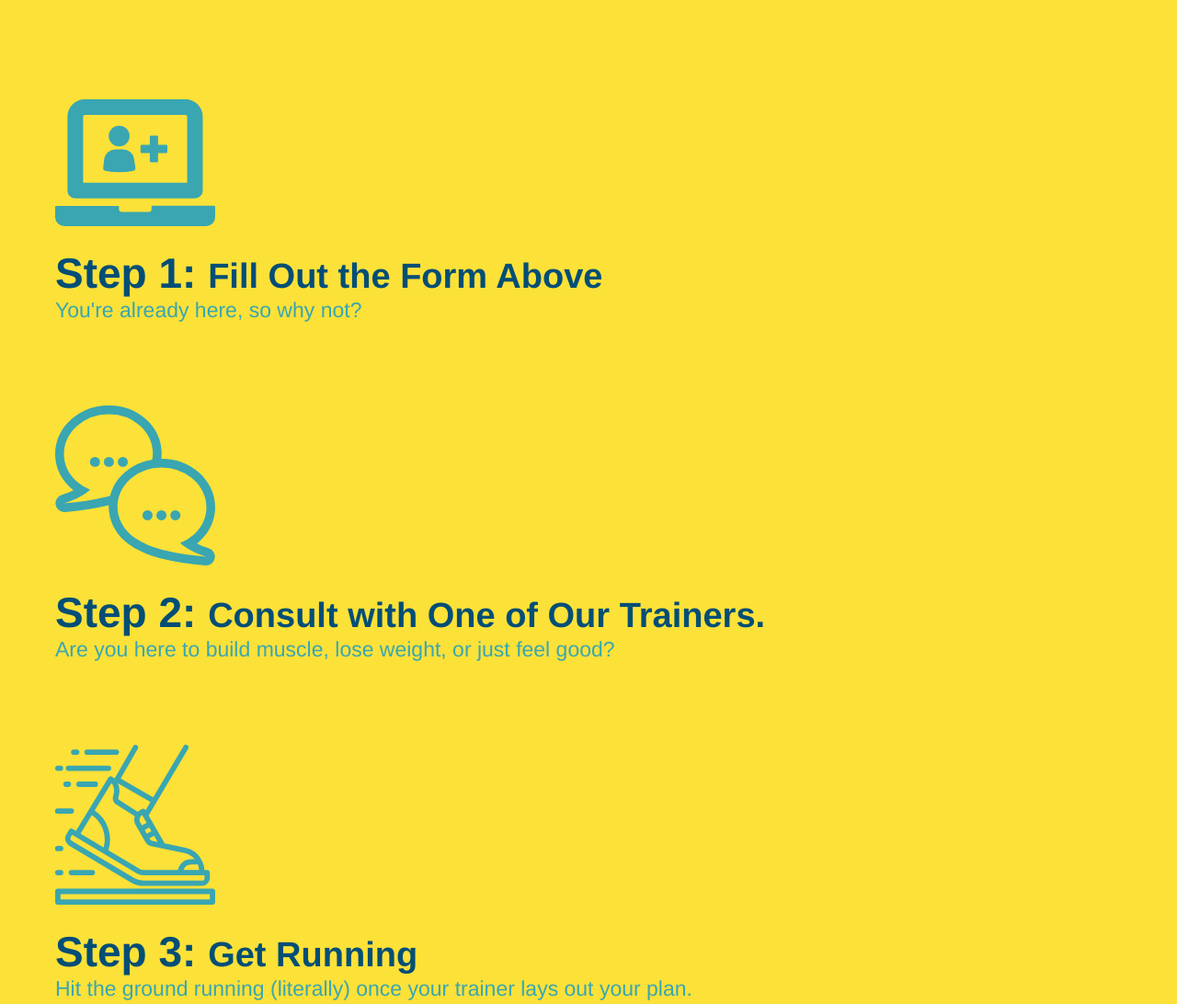
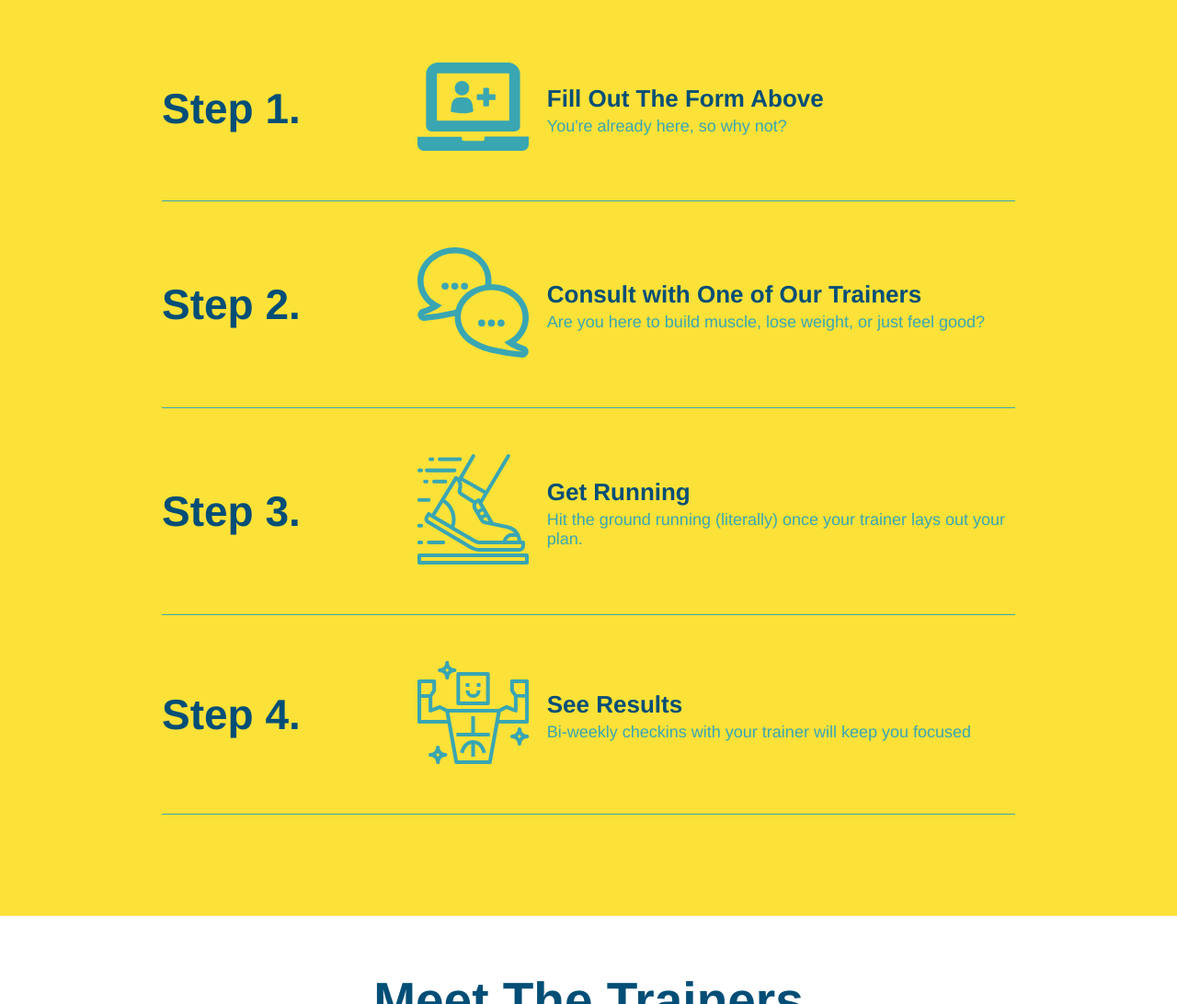
Before and after one commit to Asafran92/run-buddy, a plain HTML site: page index.html in a window 1280 px wide. Shown: the part 1260-2352 px from the top of the page at 92% size. Drawn offline with Linux system fonts and the light colour scheme.

Commit message:
added flex to step and img

```diff
--- a/assets/css/style.css
+++ b/assets/css/style.css
@@ -154,25 +154,53 @@ section {
 .secondary-border {
     border-color: #39a6b2;
 }
-.steps div {
-    margin-bottom: 80px;
-}
-.steps img {
-    width: 15%;
-    margin: 10px 0;
-}
-.steps h3 {
+
+.step h3 {
     color: #024e76;
     font-size: 46px;
-    margin-top: 10px;
+    flex: 1 30%;
 }
-.steps p {
+.step-text p {
     color: #39a6b2;
-    font-size: 23px;
+    font-size: 18px;
 }
-.steps span {
-    font-size: 38px;
+.step-text h4 {
+    font-size: 26px;
+    line-height: 1.5;
+    color: #024e76;
 }
+
+.step {
+    margin: 50px auto;
+    padding-bottom: 50px;
+    width: 80%;
+    border-bottom: 1px solid #39a6b2;
+    display: flex;
+    flex-wrap: wrap;
+    align-items: center;
+    justify-content: space-between;
+}
+
+.step-info {
+    flex: 2 70%;
+    display: flex;
+    flex-wrap: wrap;
+    align-items: center;
+}
+
+.step-img {
+    flex: 1 12%;
+    margin-right: 20px;
+}
+
+.step-text {
+    flex: 12;
+}
+
+.step-img img {
+    max-width: 100%;
+}
+
 .trainers {
 
 }
--- a/index.html
+++ b/index.html
@@ -82,28 +82,56 @@
                  <h2 class="section-title secondary-border">What You Do</h2>
                </div>
 
-                <div>
+                <div class="step">
+                    <h3>Step 1.</h3>
+                    <div class="step-info">
+                        <div class="step-img">
                          <img src="./assets/images/step-1.svg" alt="" />
-                    <h3>Step 1: <span>Fill Out the Form Above</span></h3>
+                        </div>
+                        <div class="step-text">
+                            <h4>Fill Out The Form Above</h4>
                             <P>You're already here, so why not?</P>
                         </div>
+                    </div>
+                </div>
 
-                <div>
+                <div class="step">
+                    <h3>Step 2.</h3>
+                    <div class="step-info">
+                        <div class="step-img">
                             <img src="./assets/images/step-2.svg" alt="" />
-                    <h3>Step 2: <span>Consult with One of Our Trainers.</span></h3>
+                        </div>
+                        <div class="step-text">
+                            <h4>Consult with One of Our Trainers</h4>
                             <p>Are you here to build muscle, lose weight, or just feel good?</p>
                         </div>
+                    </div>
+                </div>
 
-                <div>
+                <div class="step">
+                    <h3>Step 3.</h3>
+                    <div class="step-info">
+                        <div class="step-img">
                             <img src="./assets/images/step-3.svg" alt="" />
-                    <h3>Step 3: <span>Get Running</span></h3>
+                        </div>
+                        <div class="step-text">
+                            <h4>Get Running</h4>
                             <p>Hit the ground running (literally) once your trainer lays out your plan.</p>
                         </div>
+                    </div>
+                </div>
 
-                <div>
+                <div class="step">
+                    <h3>Step 4.</h3>
+                    <div class="step-info">
+                        <div class="step-img">
                             <img src="./assets/images/step-4.svg" alt="" />
-                    <h3>Step 4: <span>See Results</span></h3>
+                        </div>
+                        <div class="step-text">
+                            <h4>See Results</h4>
                             <p>Bi-weekly checkins with your trainer will keep you focused</p>
+                        </div>
+                    </div>
                 </div>
             </section>
             <section id="your-trainers" class="trainers">
```
Lines whose indentation alone changed are shown as unchanged.
